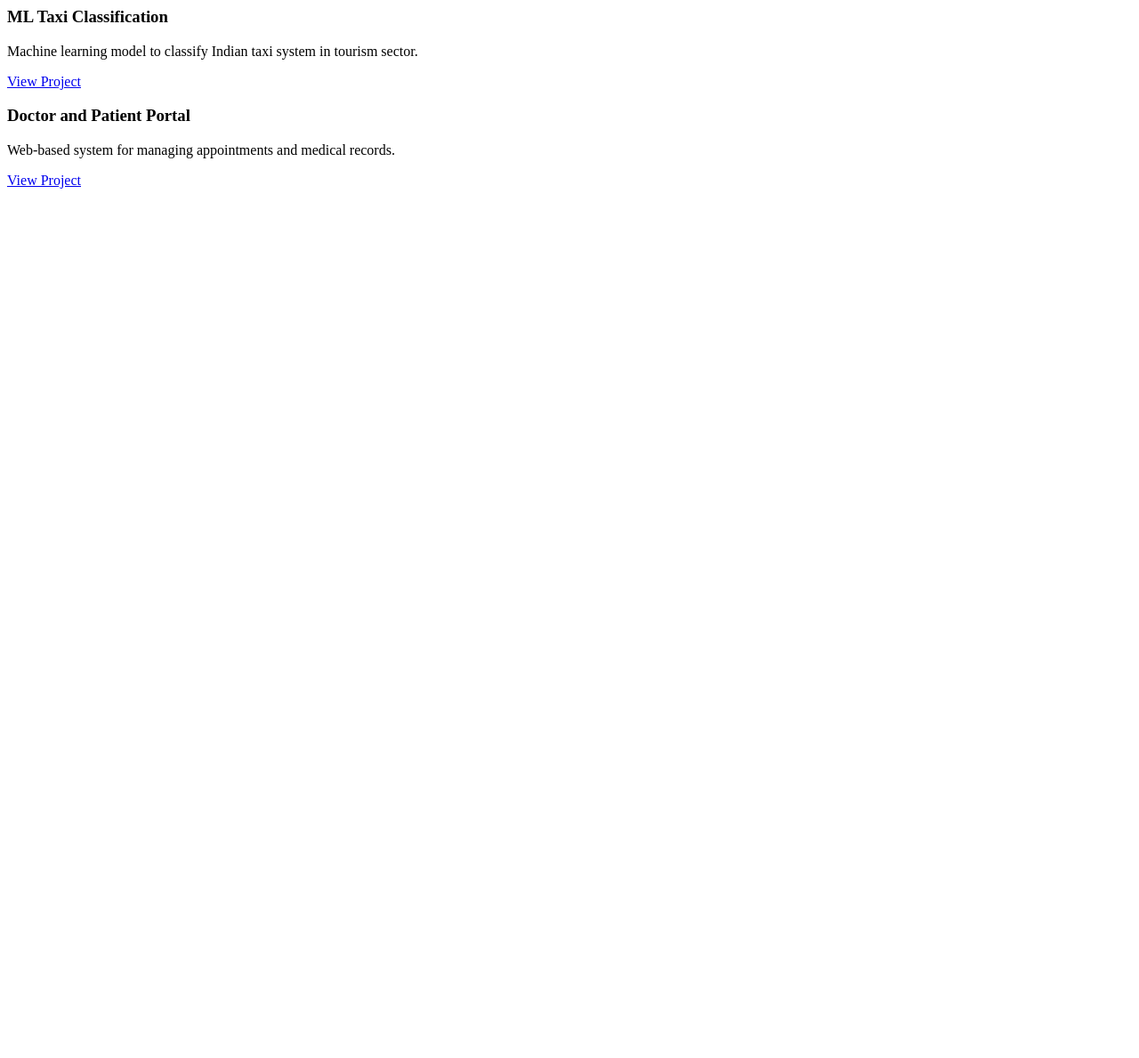
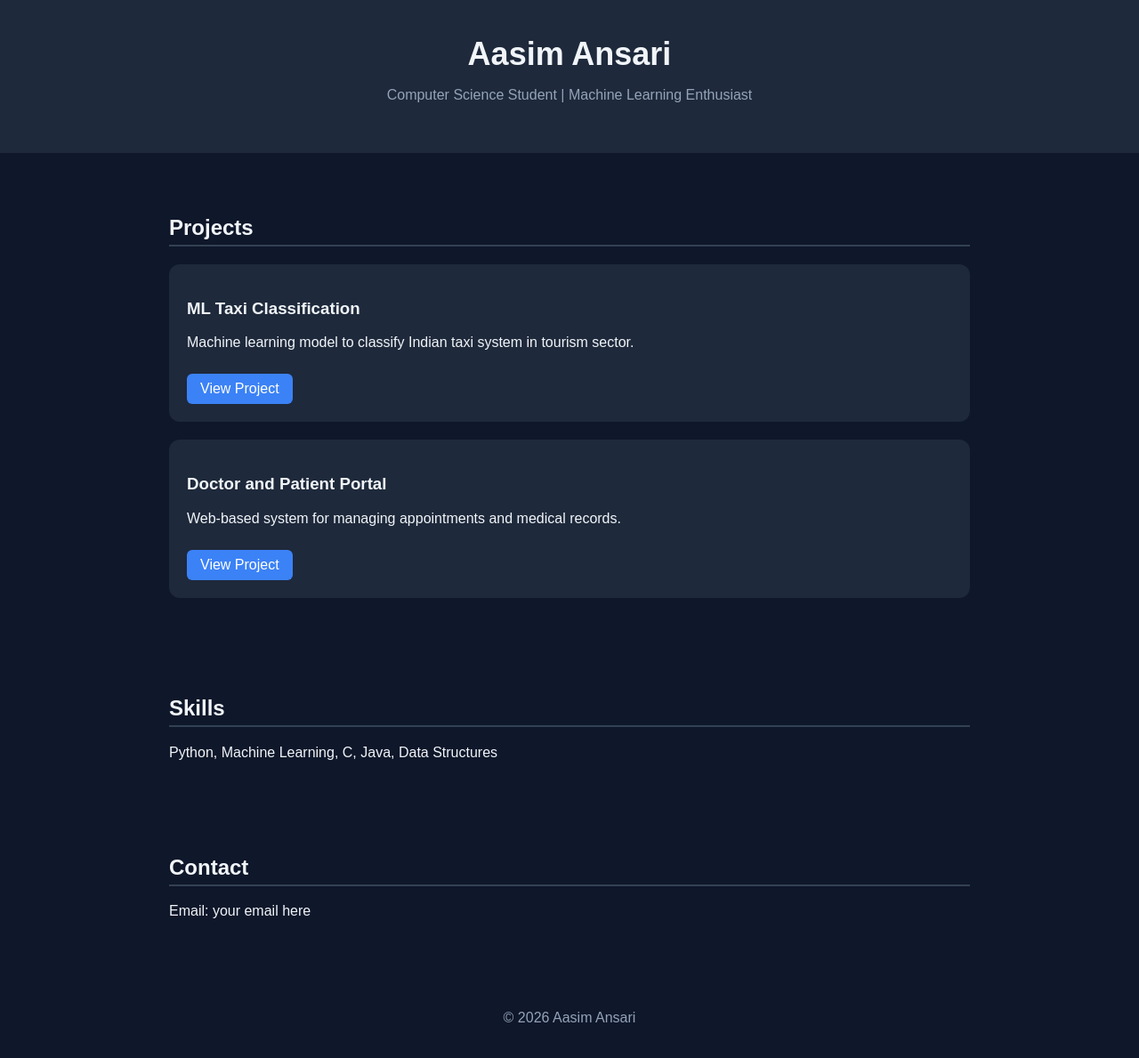
Before and after one commit to aasimansarii943-png/aasimansari.github.io, a plain HTML site: page index.html in a window 1280 px wide. Shown: the whole page at 89% size. Before the commit the page ends 800 px from the top, so only its background shows below. Drawn offline with Linux system fonts and the light colour scheme.

Commit message:
Revamp portfolio layout and add styling

```diff
--- a/index.html
+++ b/index.html
@@ -1,3 +1,86 @@
+<!DOCTYPE html>
+<html>
+<head>
+    <title>Aasim Ansari Portfolio</title>
+    <style>
+        body {
+            font-family: Arial, sans-serif;
+            margin: 0;
+            background: #0f172a;
+            color: #f1f5f9;
+        }
+
+        header {
+            text-align: center;
+            padding: 40px 20px;
+            background: #1e293b;
+        }
+
+        header h1 {
+            margin: 0;
+            font-size: 36px;
+        }
+
+        header p {
+            color: #94a3b8;
+        }
+
+        section {
+            max-width: 900px;
+            margin: 30px auto;
+            padding: 20px;
+        }
+
+        h2 {
+            border-bottom: 2px solid #334155;
+            padding-bottom: 5px;
+        }
+
+        .project {
+            background: #1e293b;
+            padding: 20px;
+            margin: 20px 0;
+            border-radius: 12px;
+            transition: 0.3s;
+        }
+
+        .project:hover {
+            transform: translateY(-5px);
+            box-shadow: 0 8px 20px rgba(0,0,0,0.3);
+        }
+
+        a {
+            display: inline-block;
+            margin-top: 10px;
+            text-decoration: none;
+            color: white;
+            background: #3b82f6;
+            padding: 8px 15px;
+            border-radius: 6px;
+            transition: 0.3s;
+        }
+
+        a:hover {
+            background: #2563eb;
+        }
+
+        footer {
+            text-align: center;
+            padding: 20px;
+            color: #94a3b8;
+        }
+    </style>
+</head>
+<body>
+
+<header>
+    <h1>Aasim Ansari</h1>
+    <p>Computer Science Student | Machine Learning Enthusiast</p>
+</header>
+
+<section>
+    <h2>Projects</h2>
+
     <div class="project">
         <h3>ML Taxi Classification</h3>
         <p>Machine learning model to classify Indian taxi system in tourism sector.</p>
@@ -9,3 +92,21 @@
         <p>Web-based system for managing appointments and medical records.</p>
         <a href="https://github.com/aasimansarii943-png/doctor-patient-portal" target="_blank">View Project</a>
     </div>
+</section>
+
+<section>
+    <h2>Skills</h2>
+    <p>Python, Machine Learning, C, Java, Data Structures</p>
+</section>
+
+<section>
+    <h2>Contact</h2>
+    <p>Email: your email here</p>
+</section>
+
+<footer>
+    <p>© 2026 Aasim Ansari</p>
+</footer>
+
+</body>
+</html>
```
Lines whose indentation alone changed are shown as unchanged.
